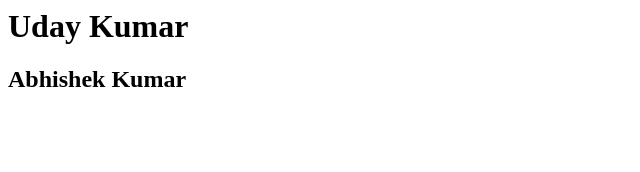
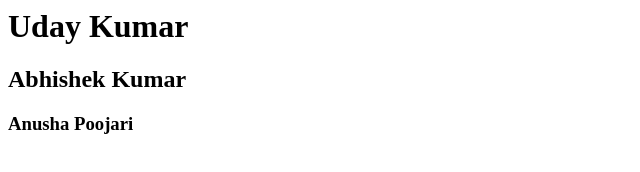
Before and after one commit to abhishek-kr03/Notes, a plain HTML site: page index.html in a window 1280 px wide. Shown: the whole page, without its empty margins (0-640 px from the left). Drawn offline with Linux system fonts and the light colour scheme.

Commit message:
name added

```diff
--- a/index.html
+++ b/index.html
@@ -1,2 +1,3 @@
 <h1> Uday Kumar </h1>
 <h2>Abhishek Kumar</h2>
+<h3>Anusha Poojari</h3>
```
